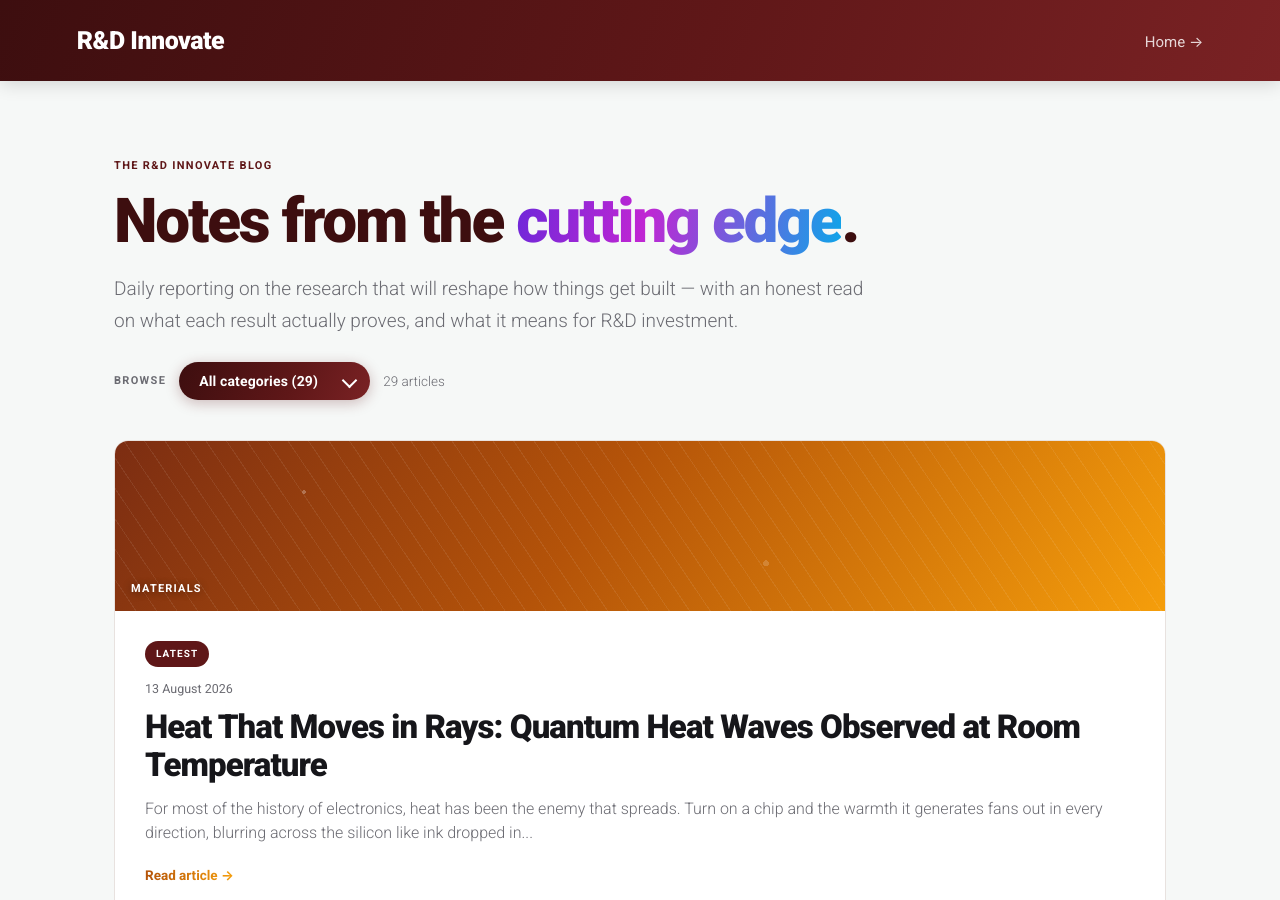
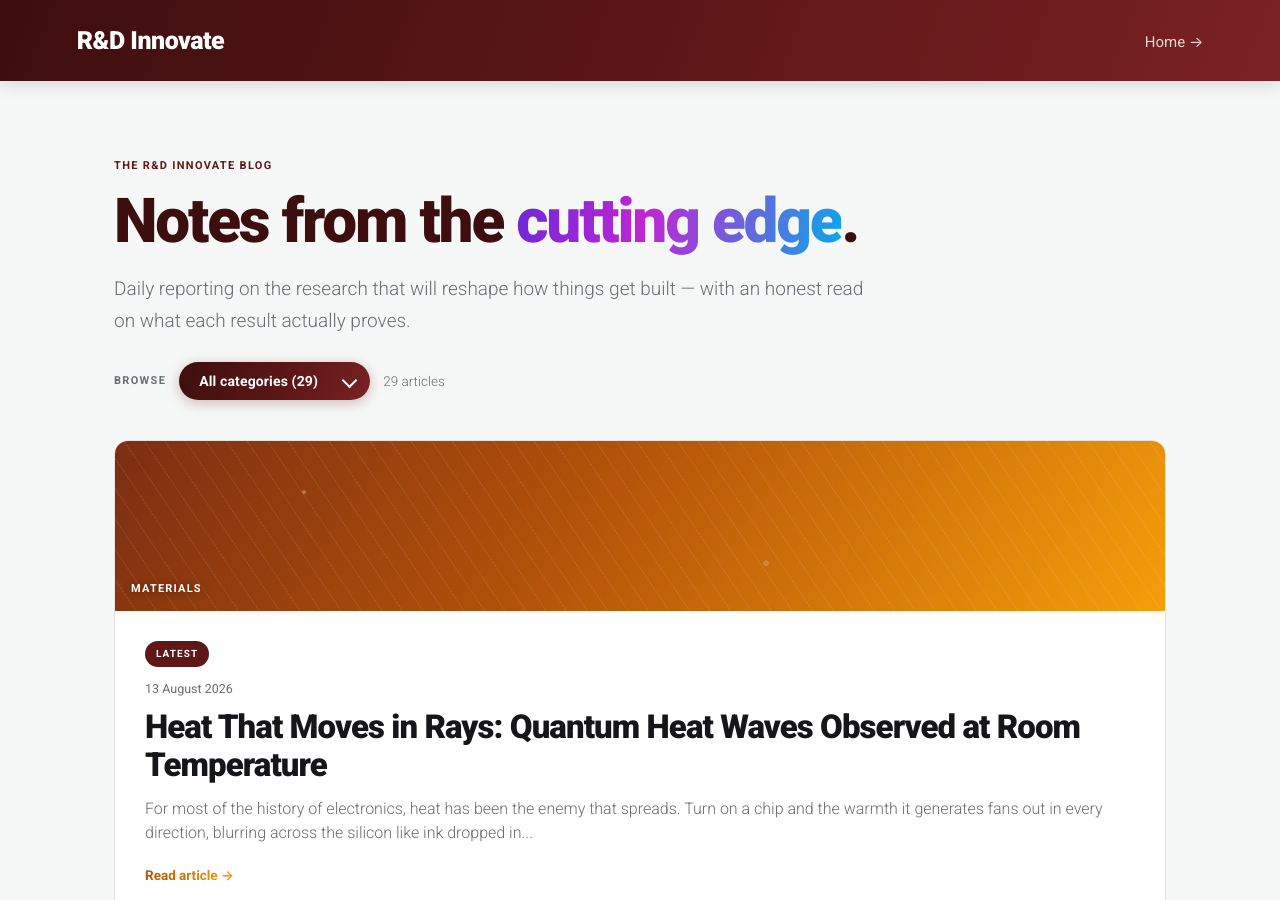
Before and after one commit to RDInnovateRD/rdinnovate-blog, a Jekyll site: the page built from index.html, in a window 1280 px wide and 900 px high. Built offline with Jekyll 4.4.1, drawn with Linux system fonts in a browser that asks for light colours.

Commit message:
Trim hero lede

```diff
--- a/index.html
+++ b/index.html
@@ -5,7 +5,7 @@ layout: default
   <p class="eyebrow">The R&amp;D Innovate blog</p>
   <h1>Notes from the <span class="grad">cutting edge</span>.</h1>
   <p class="lede">Daily reporting on the research that will reshape how things get built &mdash;
-  with an honest read on what each result actually proves, and what it means for R&amp;D investment.</p>
+  with an honest read on what each result actually proves.</p>
 
   <div class="filterbar">
     <label for="catFilter">Browse</label>
```
